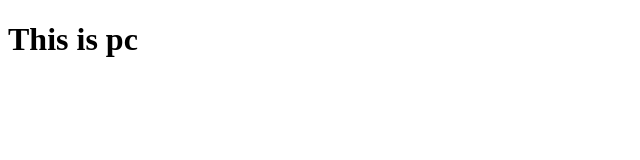
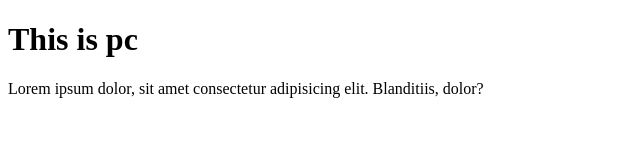
Before and after one commit to milon1000000/green, a plain HTML site: page index.html in a window 1280 px wide. Shown: the whole page, without its empty margins (0-640 px from the left). Drawn offline with Linux system fonts and the light colour scheme.

Commit message:
This is pragrf

```diff
--- a/index.html
+++ b/index.html
@@ -8,5 +8,6 @@
 </head>
 <body>
     <h1>This is pc</h1>
+    <p>Lorem ipsum dolor, sit amet consectetur adipisicing elit. Blanditiis, dolor?</p>
 </body>
 </html>
```
